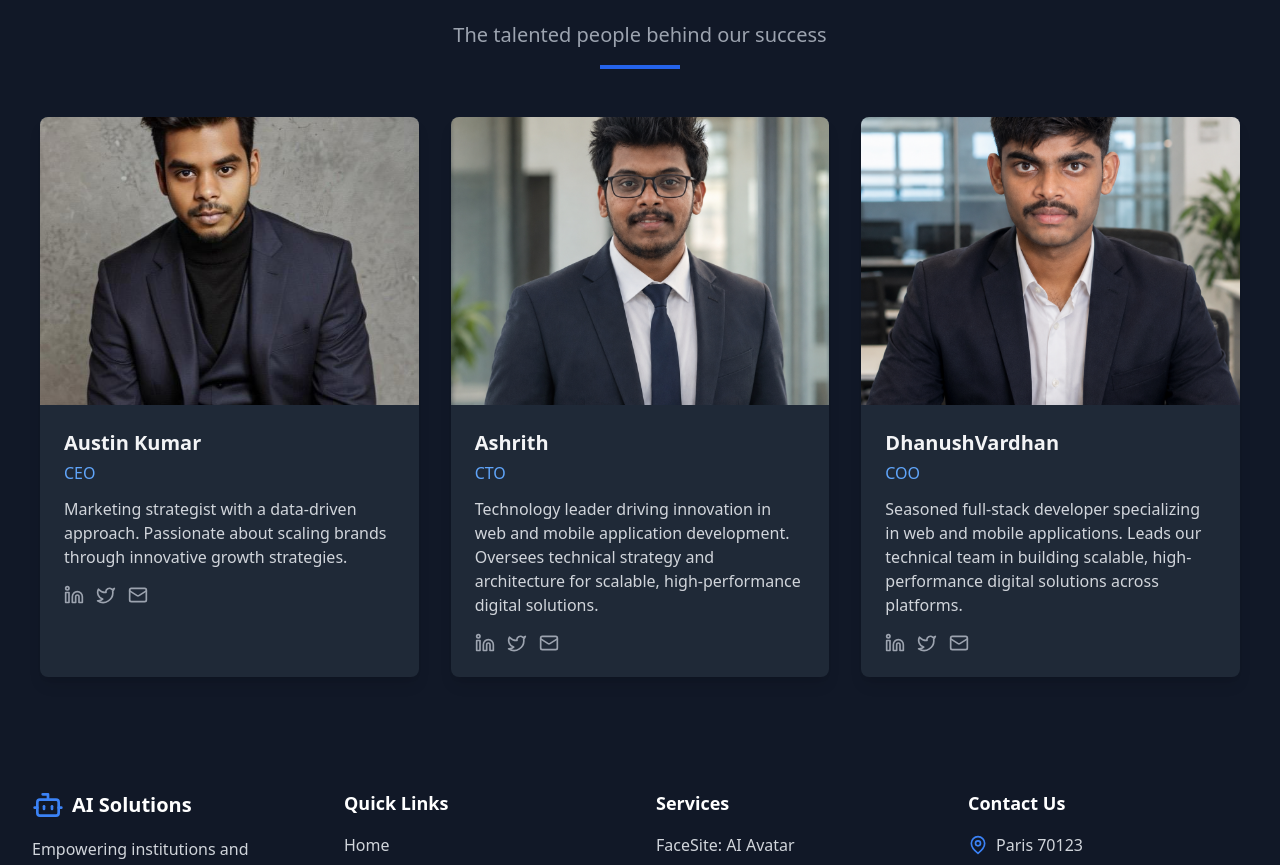
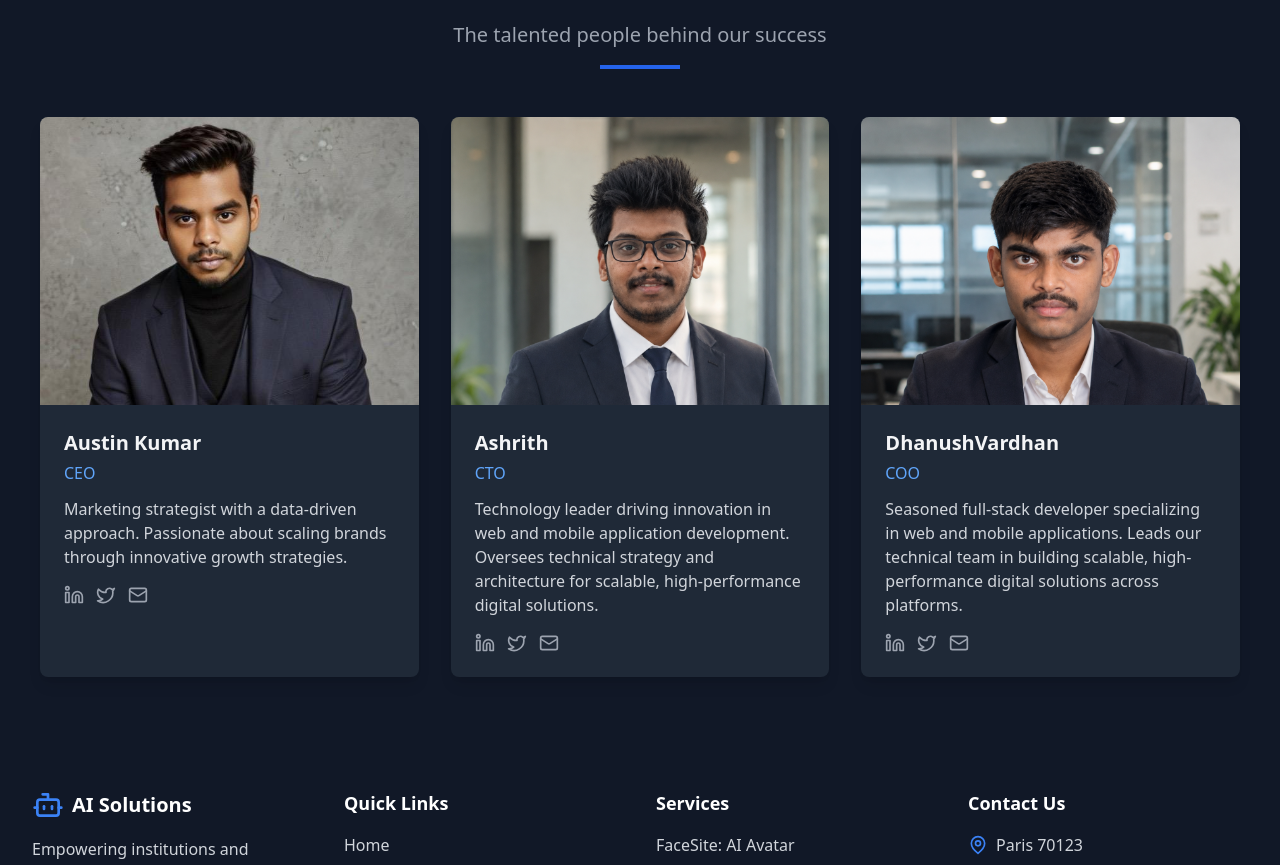
Before and after one commit to Afterlife24/afterlife, a React (Vite) app: page /about in a window 1280 px wide. Shown: the part 1633-2498 px from the top of the page. Built offline with nearby package versions, Linux system fonts and the light colour scheme.

Commit message:
update: TeamMember component

```diff
--- a/src/components/TeamMember.tsx
+++ b/src/components/TeamMember.tsx
@@ -14,7 +14,7 @@
       <img
         src={image}
         alt={name}
-        className="w-full h-72 object-cover object-center"
+        className="w-full h-72 object-cover object-top"
       />
       <div className="p-6">
         <h3 className="text-xl font-bold mb-1">{name}</h3>
```
